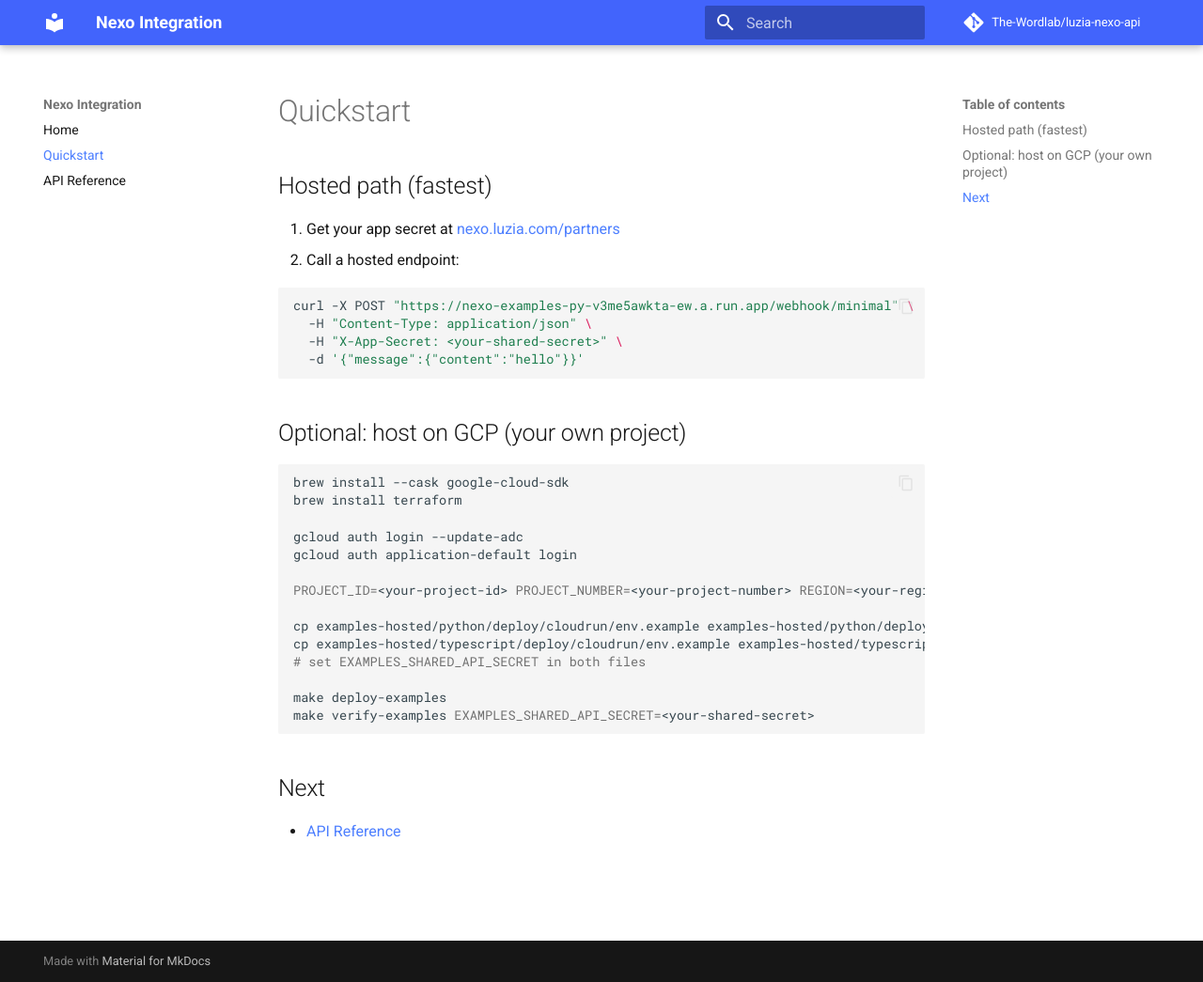
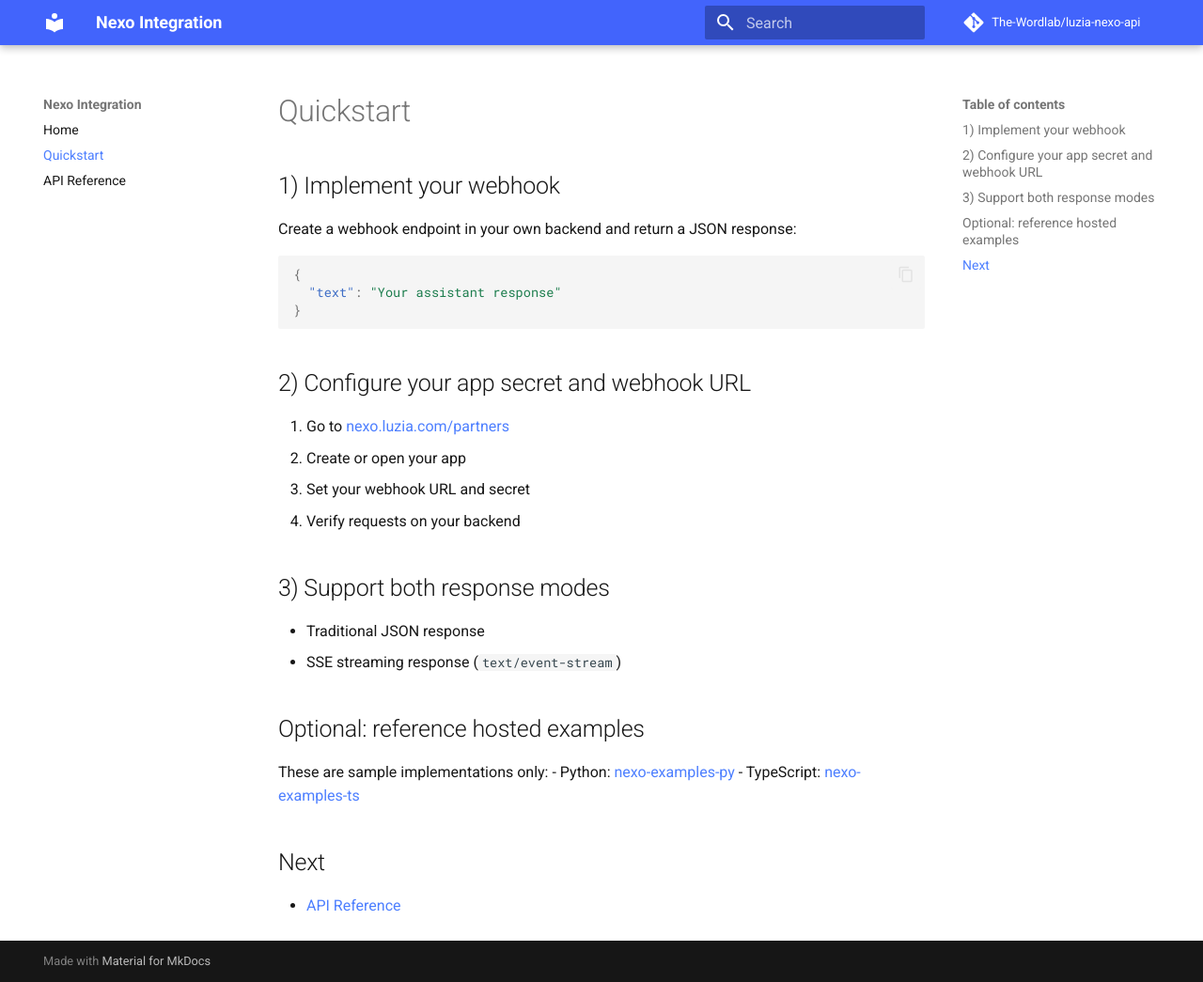
Before and after one commit to The-Wordlab/luzia-nexo-api, an MkDocs documentation site: the page built from docs/quickstart.md, in a window 1280 px wide and 1045 px high. Shown: the whole window at 94% size. Built offline with MkDocs 1.6.1 and Material for MkDocs 9.7.7, drawn with Linux system fonts in a browser that asks for light colours; comment, search, counter and statistics services are not loaded.

Commit message:
docs: make quickstart webhook-implementation first

````diff
--- a/docs/quickstart.md
+++ b/docs/quickstart.md
@@ -1,35 +1,32 @@
 # Quickstart
 
-## Hosted path (fastest)
+## 1) Implement your webhook
 
-1. Get your app secret at [nexo.luzia.com/partners](https://nexo.luzia.com/partners)
-2. Call a hosted endpoint:
+Create a webhook endpoint in your own backend and return a JSON response:
 
-```bash
-curl -X POST "https://nexo-examples-py-v3me5awkta-ew.a.run.app/webhook/minimal" \
-  -H "Content-Type: application/json" \
-  -H "X-App-Secret: <your-shared-secret>" \
-  -d '{"message":{"content":"hello"}}'
+```json
+{
+  "text": "Your assistant response"
+}
 ```
 
-## Optional: host on GCP (your own project)
+## 2) Configure your app secret and webhook URL
 
-```bash
-brew install --cask google-cloud-sdk
-brew install terraform
+1. Go to [nexo.luzia.com/partners](https://nexo.luzia.com/partners)
+2. Create or open your app
+3. Set your webhook URL and secret
+4. Verify requests on your backend
 
-gcloud auth login --update-adc
-gcloud auth application-default login
+## 3) Support both response modes
 
-PROJECT_ID=<your-project-id> PROJECT_NUMBER=<your-project-number> REGION=<your-region> make gcp-bootstrap
+- Traditional JSON response
+- SSE streaming response (`text/event-stream`)
 
-cp examples-hosted/python/deploy/cloudrun/env.example examples-hosted/python/deploy/cloudrun/env.local
-cp examples-hosted/typescript/deploy/cloudrun/env.example examples-hosted/typescript/deploy/cloudrun/env.local
-# set EXAMPLES_SHARED_API_SECRET in both files
+## Optional: reference hosted examples
 
-make deploy-examples
-make verify-examples EXAMPLES_SHARED_API_SECRET=<your-shared-secret>
-```
+These are sample implementations only:
+- Python: [nexo-examples-py](https://nexo-examples-py-v3me5awkta-ew.a.run.app)
+- TypeScript: [nexo-examples-ts](https://nexo-examples-ts-v3me5awkta-ew.a.run.app)
 
 ## Next
 
````
Also changed, not shown: README.md (+10 -7 lines), docs/index.md (+2 -2 lines).
